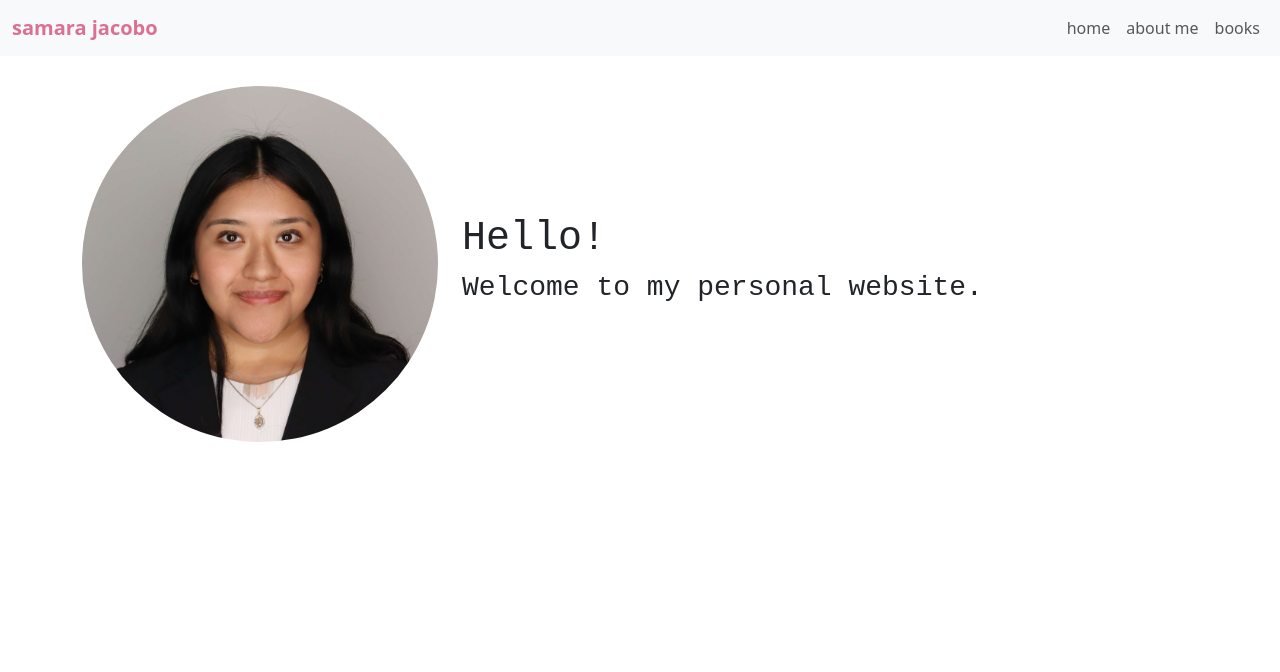
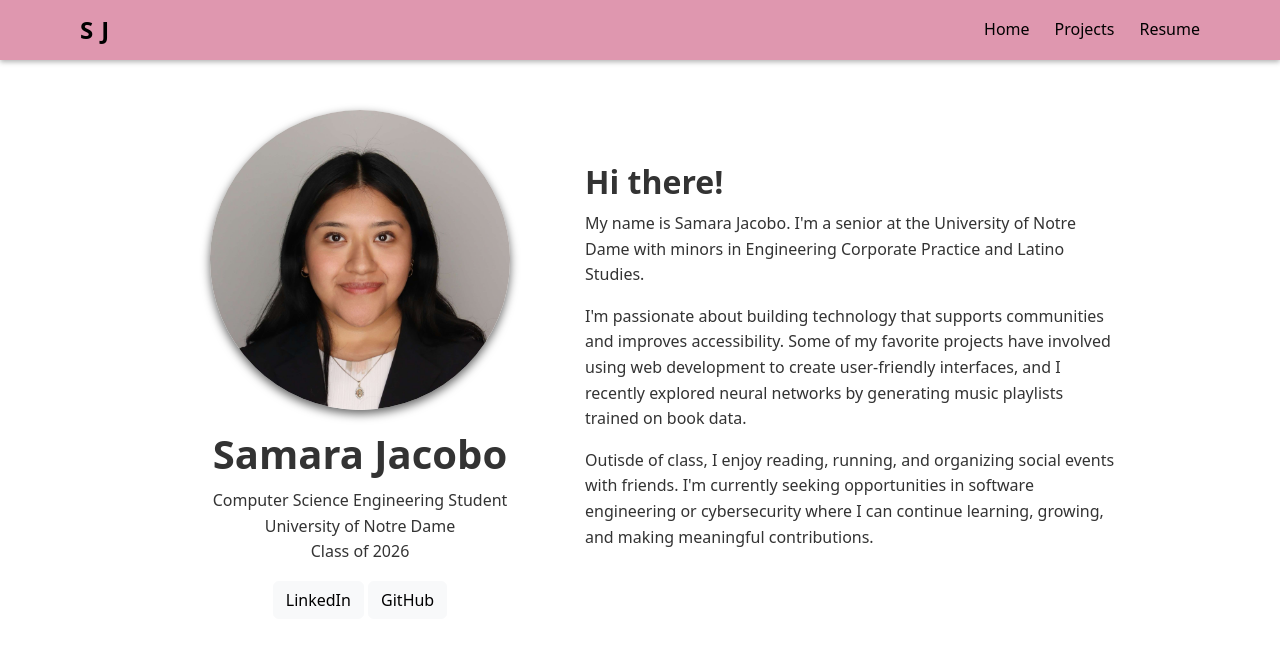
Before and after one commit to sjacobo3/sjacobo3.github.io, a plain HTML site: page index.html in a window 1280 px wide. Drawn offline with nearby package versions, Linux system fonts and the light colour scheme.

Commit message:
restyle home

```diff
--- a/home.css
+++ /dev/null
@@ -1,25 +0,0 @@
-.page {
-    font-family: monospace;
-    margin-top: 30px;
-}
-
-.socials-list {
-    list-style-type: none;
-    color:black;
-}
-
-#profile-pic {
-    width: 100%;
-    height:auto;
-    border-radius: 50%;
-    overflow: hidden;
-}
-
-nav {
-    text-align: center;
-    text-decoration: none;
-}
-
-a {
-    text-decoration: none;
-}
--- a/home.js
+++ /dev/null
@@ -1,18 +0,0 @@
-// get image element
-let image = document.getElementById("profile-pic");
-let header = document.getElementById("header");
-let count = 0;
-
-// when image clicked
-image.addEventListener("click", function() {
-    // change image src
-    if (count === 0) {
-        image.src = "img/fam.jpg"
-        count = 1;
-    }
-    // if clicked again, change back to original image
-    else {
-        image.src = "img/prof.jpg"
-        count = 0;
-    }
-})
--- a/index.html
+++ b/index.html
@@ -1,59 +1,50 @@
 <!DOCTYPE html>
-<html>
+<html lang="en">
     <head>
         <title>Samara Jacobo</title>
-        <!-- Bootstrap CSS -->
+        <meta charset="UTF-8">
+        <meta name="viewport" content="width=device-width, initial-scale=1">
+        <meta name="description" content="Samara Jacobo – Computer Science student at Notre Dame. Portfolio showcasing projects, resume, and contact links.">
         <link href="https://cdn.jsdelivr.net/npm/bootstrap@5.3.3/dist/css/bootstrap.min.css" rel="stylesheet" integrity="sha384-QWTKZyjpPEjISv5WaRU9OFeRpok6YctnYmDr5pNlyT2bRjXh0JMhjY6hW+ALEwIH" crossorigin="anonymous">
-        <!-- Custom CSS -->
-        <link rel="stylesheet" href="home.css">
+        <link rel="stylesheet" href="style.css">
     </head>
 
     <body>
         <!-- Navigation Bar -->
-        <nav class="navbar navbar-expand-lg bg-body-tertiary">
-            <div class="container-fluid">
-                <a class="navbar-brand" href="https://www.linkedin.com/in/samara-jacobo-624328259/" style="color:palevioletred"><strong>samara jacobo</strong></a>
-                <button class="navbar-toggler" type="button" data-bs-toggle="collapse" data-bs-target="#navbarNav" aria-controls="navbarNav" aria-expanded="false" aria-label="Toggle navigation">
-                    <span class="navbar-toggler-icon"></span>
-                </button>
-                <div class="collapse navbar-collapse" id="navbarNav">
-
-                <ul class="navbar-nav  ms-auto">
-                    <li class="nav-item">
-                        <a class="nav-link" href="index.html">home</a>
-                    </li>
-                    <li class="nav-item">
-                        <a class="nav-link" href="about.html">about me</a>
-                    </li>
-                    <li class="nav-item">
-                        <a class="nav-link" href="books.html">books</a>
-                    </li>
-                </ul>
+        <nav class="navigation">
+            <p class="nav-logo">SJ</p>
+            <div class="nav-bar">
+                <div><a class="nav-item" href="#">Home</a></div>
+                <div><a class="nav-item" href="projects.html">Projects</a></div>
+                <div><a class="nav-item" href="resume.html">Resume</a></div>
             </div>
         </nav>
 
-
-        <!-- Grid System -->
-        <div class="page">
-            <div class="container">
-                <!-- align things to the center of the row -->
-                <div class="row align-items-center">
-                    <div class="col-4">
-                        <!-- profile picture -->
-                        <img id="profile-pic" src="img/prof.jpg" alt="hey! this is my profile picture">
-                    </div>
-                    <div class="col-8 ">
-                        <!-- intro -->
-                        <h1 class="intro">Hello!</h1>
-                        <h3 class="intro-sub">Welcome to my personal website.</h3>
+        <main class="intro">
+            <!-- left side content -->
+            <div class="profile">
+                <img src="img/prof.jpg" class="headshot" alt="Samara Jacobo Headshot" />
+                <div class="details">
+                    <h1>Samara Jacobo</h1>
+                    <p>Computer Science Engineering Student<br/>
+                    University of Notre Dame<br/>
+                    Class of 2026</p>
+                    <div class="contact">
+                        <button type="button" class="btn btn-light" onclick="openLinkedIn()">LinkedIn</button>
+                        <button type="button" class="btn btn-light" onclick="openGit()">GitHub</button>
                     </div>
                 </div>
             </div>
-        </div>
+            <!-- right side content -->
+            <div class="about-me">
+                <h2>Hi there!</h2>
+                <p>My name is Samara Jacobo. I'm a senior at the University of Notre Dame with minors in Engineering Corporate Practice and Latino Studies.</p>
+                <p>I'm passionate about building technology that supports communities and improves accessibility. Some of my favorite projects have involved using web development to create user-friendly interfaces, and I recently explored neural networks by generating music playlists trained on book data.</p>
+                <p>Outisde of class, I enjoy reading, running, and organizing social events with friends. I'm currently seeking opportunities in software engineering or cybersecurity where I can continue learning, growing, and making meaningful contributions.</p>
+            </div>
+        </main>
 
-      <!-- Bootstrap JS -->
-      <script src="https://cdn.jsdelivr.net/npm/bootstrap@5.3.3/dist/js/bootstrap.bundle.min.js" integrity="sha384-YvpcrYf0tY3lHB60NNkmXc5s9fDVZLESaAA55NDzOxhy9GkcIdslK1eN7N6jIeHz" crossorigin="anonymous"></script>
-      <!-- Custom JS -->
-      <script type="text/javascript" src="home.js"></script>
-   </body>
+        <script src="https://cdn.jsdelivr.net/npm/bootstrap@5.3.3/dist/js/bootstrap.bundle.min.js" integrity="sha384-YvpcrYf0tY3lHB60NNkmXc5s9fDVZLESaAA55NDzOxhy9GkcIdslK1eN7N6jIeHz" crossorigin="anonymous"></script>
+        <script src="script.js"></script>
+    </body>
 </html>
--- /dev/null
+++ b/script.js
@@ -0,0 +1,10 @@
+git = "https://github.com/sjacobo3"
+linkedin = "https://www.linkedin.com/in/samara-jacobo/"
+
+function openGit() {
+    window.location.href = git;
+}
+
+function openLinkedIn() {
+    window.location.href = linkedin;
+}
--- /dev/null
+++ b/style.css
@@ -0,0 +1,98 @@
+body {
+    /* font-family: ; */
+    line-height: 1.6;
+    color: #333;
+    margin: 0;
+    padding: 0;
+}
+h1, h2 {
+    /* font-family: ; */
+    font-weight: 700;
+    margin-bottom: 10px;
+}
+/* navigation bar */
+.navigation {
+    display: flex;
+    justify-content: space-between;
+    align-items: center;
+    padding: 0 80px;
+    height: 60px;
+    background: rgb(223, 151, 175);
+    box-shadow: 0 2px 5px rgba(0,0,0,0.3);
+}
+.nav-logo {
+    margin: 0;
+    /* align-items: center; */
+    font-weight: bold;
+    font-size: 1.5rem;
+    letter-spacing: 0.5rem;
+    color: black;
+    /* add different font */
+}
+.nav-bar {
+    display: flex;
+    gap: 25px;
+}
+.nav-item {
+    text-decoration: none;
+    color: black;
+}
+.nav-item:hover {
+    color: #fff;
+}
+/* main information */
+.intro {
+    display: flex;
+    justify-content: space-between;
+    align-items: center;
+    gap: 25px;
+    padding: 50px 20px;
+    max-width: 1000px;
+    margin: auto;
+}
+.profile {
+    display: flex;
+    flex-direction: column;
+    min-width: 400px;
+    align-items: center;
+    text-align: center;
+}
+.headshot {
+    width: 100%;
+    max-width: 300px;
+    height: auto;
+    border-radius: 50%;
+    object-fit: cover;
+    box-shadow: 0 4px 10px rgba(0, 0, 0, 0.6);
+    margin-bottom: 20px;
+}
+.btn:hover {
+    border: none;
+    background-color: rgba(216, 112, 147, 0.50);
+}
+
+.about-me {
+    max-width: 1000px;
+}
+
+/* media queries */
+@media (max-width:800px) {
+    .navigation {
+        flex-direction: column;
+        justify-content: center;
+        height: auto;
+        padding: 10px;
+    }
+
+    .intro {
+        flex-direction: column;
+        gap: 20px;
+    }
+}
+
+@media (max-width:620px) {
+    .headshot {
+        width: 200px;
+        height: 200px;
+    }
+}
```
Also changed, not shown: about.html (+4 -1 lines), books.html (+4 -1 lines), projects.html (added, +24 -0 lines), resume.html (added, +24 -0 lines).
